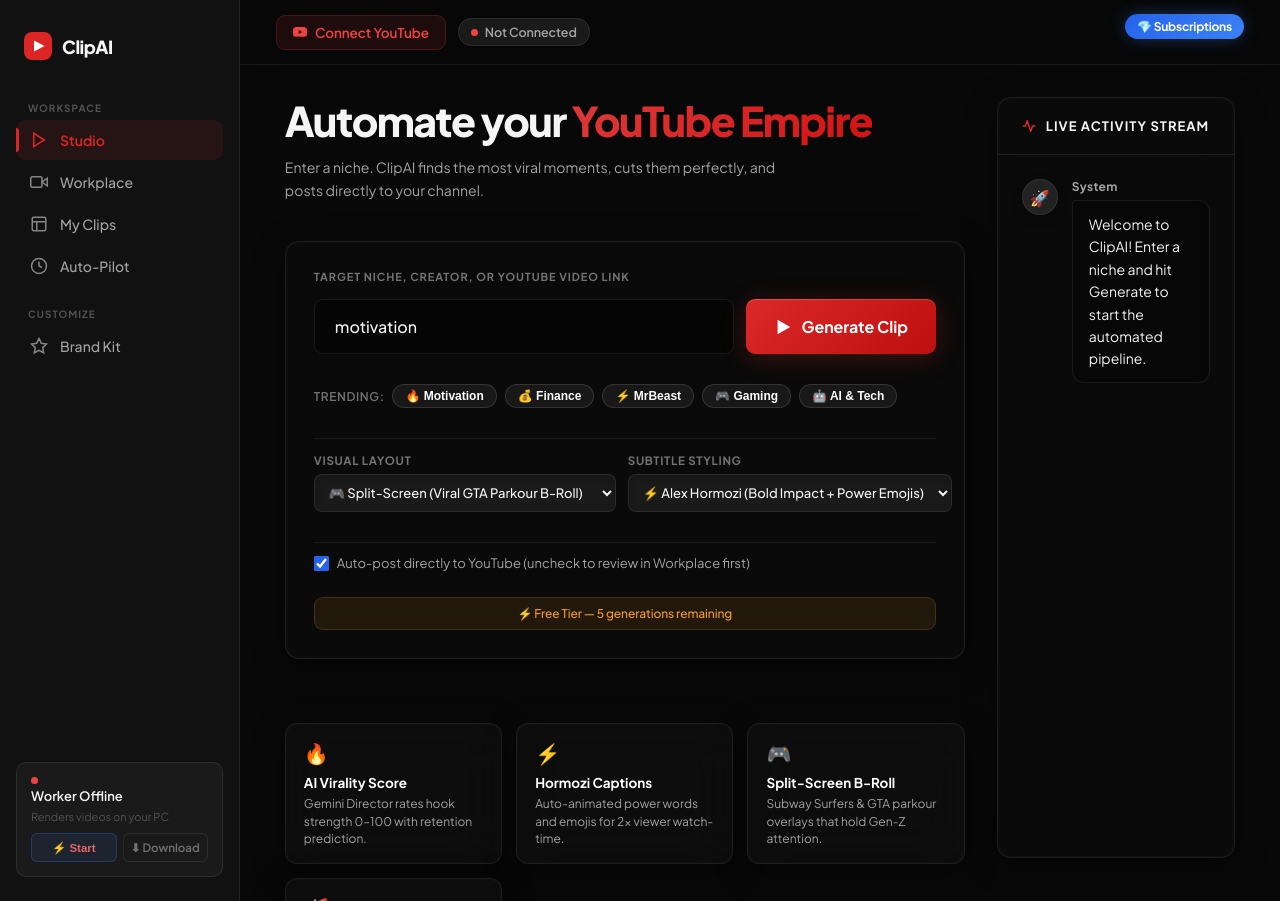
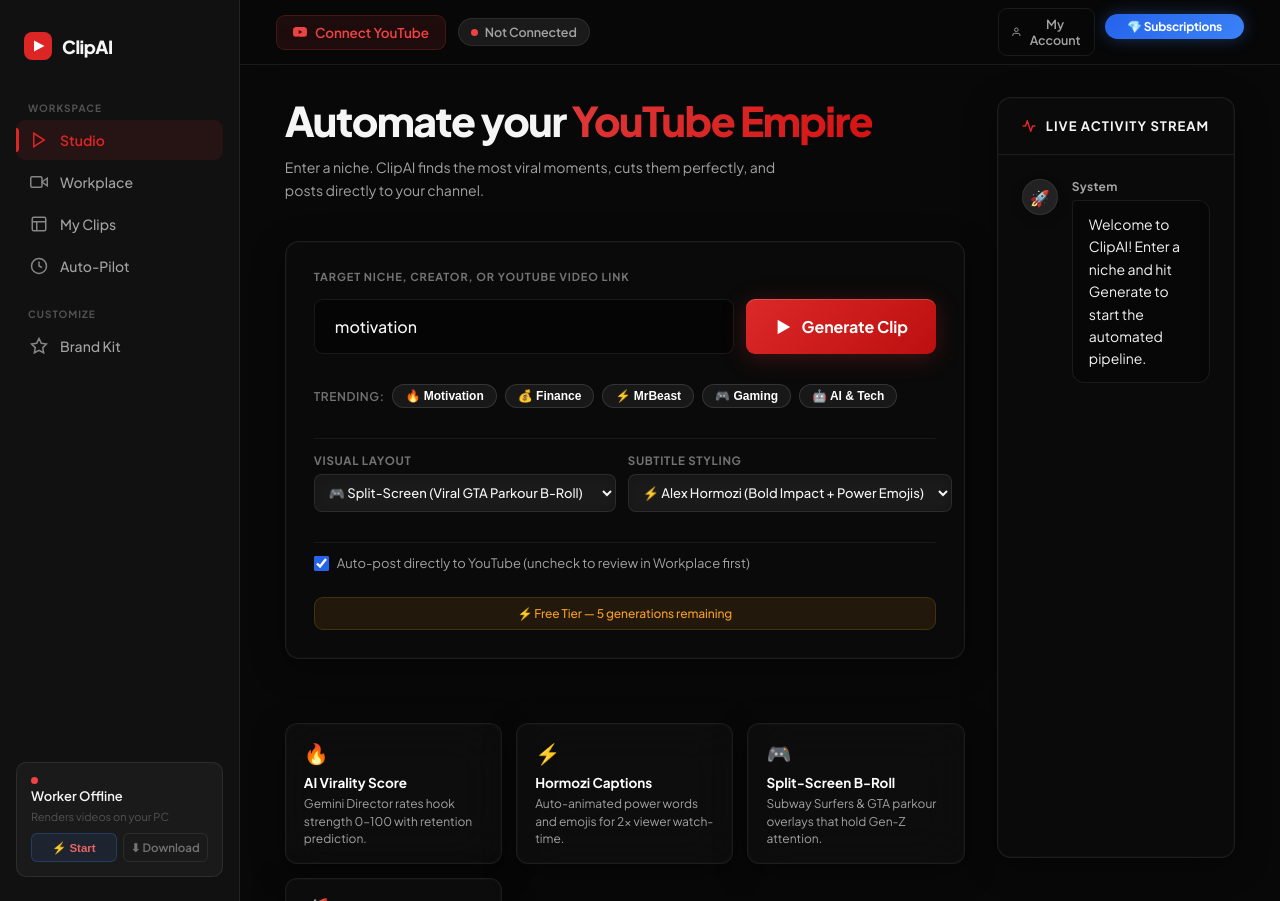
Before and after one commit to musharafabdulkadir7-lab/viralclip-saas, a FastAPI app: page / in a window 1280 px wide. Run offline with FastAPI, Linux system fonts and the light colour scheme.

Commit message:
Viral marketing growth loop & account profile tracking: watermark direct domain referral, description CTA link, and account profile modal

```diff
--- a/main.py
+++ b/main.py
@@ -203,6 +203,35 @@ async def youtube_status(request: Request):
     except Exception as e:
         print(f"Status check error: {e}")
     return {"connected": False}
+
+class UserProfileUpdate(BaseModel):
+    email: str
+
+@app.get("/api/v1/user/profile")
+async def get_user_profile(request: Request):
+    user_id = request.cookies.get("user_id", "demo_user_123")
+    user = get_or_create_user(user_id)
+    return {
+        "user_id": user.get("id", user_id),
+        "email": user.get("email", ""),
+        "license": user.get("license", "free_tier"),
+        "free_clips_used": user.get("free_clips_used", 0)
+    }
+
+@app.post("/api/v1/user/profile")
+async def update_user_profile(payload: UserProfileUpdate, request: Request, response: Response):
+    user_id = request.cookies.get("user_id", "demo_user_123")
+    email = payload.email.strip().lower()
+    if not email or "@" not in email:
+        raise HTTPException(status_code=400, detail="Invalid email address")
+
+    if supabase:
+        try:
+            supabase.table("users").update({"email": email}).eq("id", user_id).execute()
+        except Exception as e:
+            print(f"Failed to update email: {e}")
+
+    return {"status": "success", "email": email, "user_id": user_id}
 
 @app.get("/api/v1/analytics")
 async def get_analytics(request: Request):
--- a/static/app.js
+++ b/static/app.js
@@ -606,6 +606,56 @@ function startStatusPolling(jobId) {
     }, 1500);
 }
 
+// ─── Account Modal & Profile Management ─────────────────────────────────────
+async function openAccountModal() {
+    const modal = document.getElementById('account-modal');
+    if (!modal) return;
+    try {
+        const res = await fetch('/api/v1/user/profile');
+        const data = await res.json();
+        const emailInput = document.getElementById('account-email-input');
+        const planBadge = document.getElementById('account-plan-badge');
+        const userIdSpan = document.getElementById('account-user-id');
+        if (emailInput) emailInput.value = data.email || '';
+        if (planBadge) planBadge.textContent = (data.license || 'free_tier').toUpperCase();
+        if (userIdSpan) userIdSpan.textContent = data.user_id || '';
+    } catch (e) {
+        console.error('Failed to load profile:', e);
+    }
+    modal.classList.remove('hidden');
+}
+
+function closeAccountModal() {
+    const modal = document.getElementById('account-modal');
+    if (modal) modal.classList.add('hidden');
+}
+
+async function saveAccountEmail() {
+    const email = document.getElementById('account-email-input')?.value.trim();
+    if (!email || !email.includes('@')) {
+        showToast('Please enter a valid email address', 'error');
+        return;
+    }
+    try {
+        const res = await fetch('/api/v1/user/profile', {
+            method: 'POST',
+            headers: { 'Content-Type': 'application/json' },
+            body: JSON.stringify({ email: email })
+        });
+        const data = await res.json();
+        if (res.ok) {
+            showToast('Account profile linked successfully!');
+            const userLabel = document.getElementById('user-display-label');
+            if (userLabel) userLabel.textContent = email.split('@')[0];
+            closeAccountModal();
+        } else {
+            showToast(data.detail || 'Failed to update email', 'error');
+        }
+    } catch (e) {
+        showToast('Error saving account profile', 'error');
+    }
+}
+
 // ─── On Page Load ─────────────────────────────────────────────────────────────
 document.addEventListener('DOMContentLoaded', async () => {
     // Force initialize layout state
@@ -613,6 +663,16 @@ document.addEventListener('DOMContentLoaded', async () => {
 
     // Load saved brand kit settings
     loadBrandKit();
+
+    // Check existing account profile
+    try {
+        const res = await fetch('/api/v1/user/profile');
+        const data = await res.json();
+        if (data.email) {
+            const userLabel = document.getElementById('user-display-label');
+            if (userLabel) userLabel.textContent = data.email.split('@')[0];
+        }
+    } catch (e) {}
 
     // Handle YouTube OAuth redirect
     const urlParams = new URLSearchParams(window.location.search);
--- a/templates/index.html
+++ b/templates/index.html
@@ -102,7 +102,11 @@
           <span id="yt-label">Not Connected</span>
         </div>
       </div>
-      <div class="top-header-right">
+      <div class="top-header-right" style="display:flex; align-items:center; gap:10px;">
+        <button onclick="openAccountModal()" id="header-user-btn" class="btn btn-outline" style="font-size:12.5px; padding:7px 12px; display:inline-flex; align-items:center; gap:6px;">
+          <svg width="14" height="14" viewBox="0 0 24 24" fill="none" stroke="currentColor" stroke-width="2"><path d="M20 21v-2a4 4 0 0 0-4-4H8a4 4 0 0 0-4 4v2"/><circle cx="12" cy="7" r="4"/></svg>
+          <span id="user-display-label">My Account</span>
+        </button>
         <button onclick="openSubscriptionsModal()" class="btn btn-upgrade" style="display:inline-flex; align-items:center; gap:6px; background:linear-gradient(135deg, #2563eb, #3b82f6); border:none; box-shadow:0 0 16px rgba(59,130,246,0.35); font-weight:700;">
           <span>💎 Subscriptions</span>
         </button>
@@ -501,11 +505,36 @@
         <button onclick="openSubscriptionsModal(); document.getElementById('paywall-modal').classList.add('hidden');" class="btn btn-upgrade" style="width: 100%; padding: 14px; font-size: 16px; font-weight: 700; background: linear-gradient(135deg, var(--blue), #2563eb);">View Subscription Plans</button>
         <button onclick="document.getElementById('paywall-modal').classList.add('hidden');" class="btn-ghost" style="margin-top: 12px;">Maybe later</button>
     </div>
+<!-- ── User Account & Auth Modal ───────────────────────── -->
+<div id="account-modal" class="modal-overlay hidden" onclick="if(event.target===this)closeAccountModal()">
+    <div class="glass-modal modal-box" style="max-width: 440px; padding: 36px; border: 1px solid var(--border); box-shadow: 0 24px 80px rgba(0,0,0,0.7); text-align: left;">
+        <div style="display:flex; justify-content:space-between; align-items:center; margin-bottom: 20px;">
+            <div style="font-size: 22px; font-weight: 800; color: #fff;">Account Profile</div>
+            <button onclick="closeAccountModal()" style="background:none; border:none; color:var(--text-3); font-size:22px; cursor:pointer;">✕</button>
+        </div>
+        <p style="font-size: 13.5px; color: var(--text-2); margin-bottom: 20px; line-height: 1.5;">
+            Link your email to track your generations, manage active subscription licenses, and sync desktop workers.
+        </p>
+        <div style="margin-bottom: 16px;">
+            <label class="input-label" style="font-size: 11px; margin-bottom: 6px; display: block;">Email Address</label>
+            <input type="email" id="account-email-input" class="niche-input-lg" placeholder="your.email@example.com" style="width:100%; font-size:14px; padding:10px 14px;">
+        </div>
+        <div style="background: rgba(255,255,255,0.03); border: 1px solid var(--border); border-radius: 8px; padding: 12px; margin-bottom: 20px; font-size: 12.5px;">
+            <div style="display:flex; justify-content:space-between; margin-bottom:6px;">
+                <span style="color:var(--text-3);">Current Plan:</span>
+                <span id="account-plan-badge" style="color:var(--blue-light); font-weight:700;">Free Tier</span>
+            </div>
+            <div style="display:flex; justify-content:space-between;">
+                <span style="color:var(--text-3);">Account ID:</span>
+                <span id="account-user-id" style="color:#fff; font-family:monospace; font-size:11px;">user_...</span>
+            </div>
+        </div>
+        <div style="display:flex; gap:10px;">
+            <button onclick="saveAccountEmail()" class="btn btn-generate" style="flex:1; justify-content:center; padding:11px;">Save Account</button>
+            <button onclick="openSubscriptionsModal(); closeAccountModal();" class="btn btn-outline" style="flex:1; justify-content:center; padding:11px;">Upgrade Plan</button>
+        </div>
+    </div>
 </div>
-
-
-
-<!-- ── In-App Video Player Modal ─────────────────────── -->
 <div id="player-modal" class="modal-overlay hidden" onclick="if(event.target===this)closePlayer()">
     <div style="position:relative; max-width:360px; width:90vw;">
         <button onclick="closePlayer()" style="position:absolute;top:-42px;right:0;background:rgba(255,255,255,0.08);border:1px solid rgba(255,255,255,0.15);color:white;width:36px;height:36px;border-radius:50%;font-size:18px;cursor:pointer;display:flex;align-items:center;justify-content:center;backdrop-filter:blur(10px)">✕</button>
@@ -524,7 +553,7 @@
 </div>
 
 <script src="https://cdn.jsdelivr.net/npm/chart.js"></script>
-<script src="/static/app.js?v=103"></script>
+<script src="/static/app.js?v=104"></script>
 
 <!-- ── Brand Kit Modal ───────────────────────────────── -->
 <div id="brand-modal" class="brand-modal hidden">
--- a/worker.py
+++ b/worker.py
@@ -128,7 +128,8 @@ def run_clip_pipeline(niche: str, user_id: str, job_id: str, is_free_tier: bool
                 clip_info = {"start_sec": 60, "end_sec": 110, "caption": niche.title(), "num_parts": 1}
 
             update_job_status(job_id, "running", 70, "Rendering viral Short + styling...", user_id=user_id)
-            final_watermark = "Generated by ClipAI" if is_free_tier else f"@{niche.replace(' ', '').capitalize()}Viral"
+            # Growth loop watermark: converts viewers on YouTube/TikTok straight to the SaaS
+            final_watermark = "Made with ViralClip.ai" if is_free_tier else f"@{niche.replace(' ', '').capitalize()}Viral"
 
             broll_path = None
             if layout == "split_screen":
@@ -162,7 +163,7 @@ def run_clip_pipeline(niche: str, user_id: str, job_id: str, is_free_tier: bool
         final_clip = clip_paths[0]
         caption = clip_info.get("caption", niche.title())
         title = f"#Shorts {caption} #{niche.replace(' ', '')}"
-        desc = f"{caption}\n\n#Shorts #{niche.replace(' ', '')} #viral"
+        desc = f"{caption}\n\nAutomate your shorts with AI: https://viralclip-saas.onrender.com\n\n#Shorts #{niche.replace(' ', '')} #viral"
         tags = ["Shorts", niche, "viral"]
 
         if not auto_upload:
```
